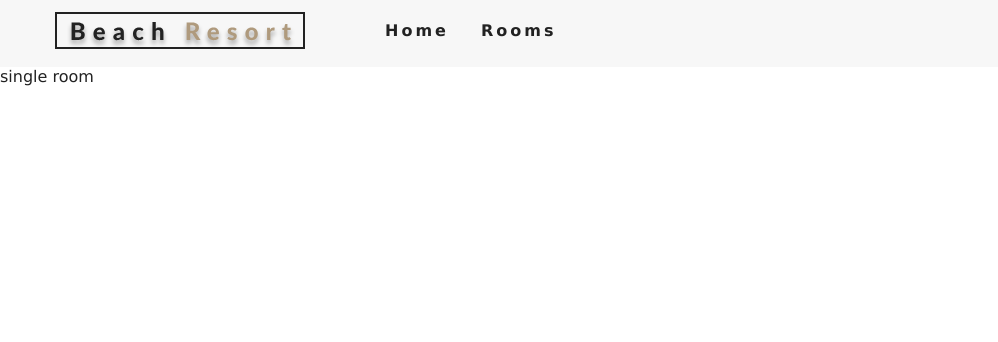
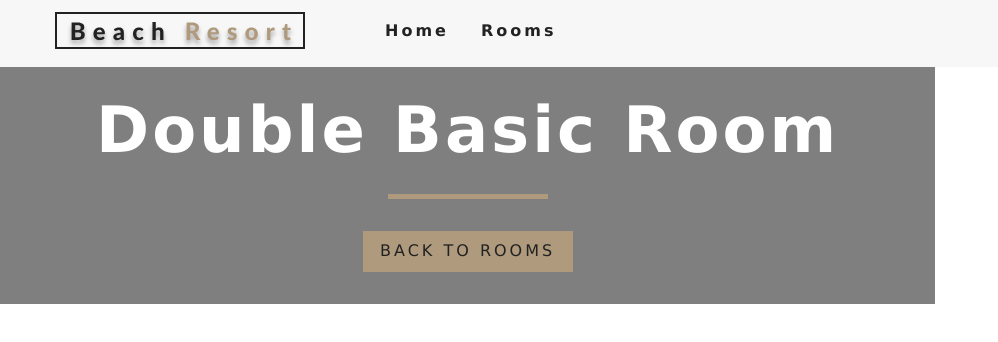
Before and after one commit to EriMiwa/resort-app, a React (Create React App) app: page /rooms/double-basic in a window 1280 px wide. Shown: the top 342 px of the page, without its empty margins (0-998 px from the left). Built offline with nearby package versions, Linux system fonts and the light colour scheme.

Commit message:
implement SingleRoom component and add styled-components

```diff
--- a/package.json
+++ b/package.json
@@ -10,7 +10,8 @@
     "react-dom": "^16.13.1",
     "react-icons": "^3.9.0",
     "react-router-dom": "^5.1.2",
-    "react-scripts": "3.4.1"
+    "react-scripts": "3.4.1",
+    "styled-components": "^5.0.1"
   },
   "scripts": {
     "start": "react-scripts start",
--- a/src/context.js
+++ b/src/context.js
@@ -32,9 +32,20 @@
     return tempItems;
   };
 
+  getRoom = (slug) => {
+    let tempRooms = [...this.state.rooms];
+    const room = tempRooms.find(room => room.slug === slug);
+     return room
+  }
+
   render() {
     return (
-      <RoomContext.Provider value={{...this.state}}>
+      <RoomContext.Provider
+        value={{
+          ...this.state,
+          getRoom: this.getRoom
+        }}
+      >
         {this.props.children}
       </RoomContext.Provider>
     )
--- a/src/pages/SingleRoom.js
+++ b/src/pages/SingleRoom.js
@@ -1,11 +1,58 @@
-import React, { Component } from 'react'
+import React, { Component } from 'react';
+import defaultBcg from '../images/room-1.jpeg';
+import Hero from '../components/Hero';
+import Banner from '../components/Banner';
+import {Link} from 'react-router-dom';
+import {RoomContext} from '../context';
 
 export default class SingleRoom extends Component {
+  constructor(props) {
+    super(props);
+    this.state = {
+      slug: this.props.match.params.slug,
+      defaultBcg
+    }
+  }
+
+  static contextType = RoomContext;
+  // componentDidMount() {
+  // }
+
   render() {
+    const {getRoom} = this.context;
+    const room =getRoom(this.state.slug);
+
+    if(!room) {
+      return (
+        <div className="error">
+          <h3>no such room could be found...</h3>
+          <Link to="/" className="btn-primary">
+            back to rooms
+          </Link>
+        </div>
+      );
+    }
+
+    const {
+      name,
+      description,
+      capacity,
+      size,
+      price,
+      extras,
+      breakfast,
+      pets,
+      images
+    } = room;
+
     return (
-      <div>
-        single room
-      </div>
+      <Hero hero="roomHero">
+        <Banner title={`${name} room`}>
+          <Link to="/rooms" className="btn-primary">
+            back to rooms
+          </Link>
+        </Banner>
+      </Hero>
     )
   }
 }
```
Also changed, not shown: 1 other file (tests, documents, lock files or other folders).
